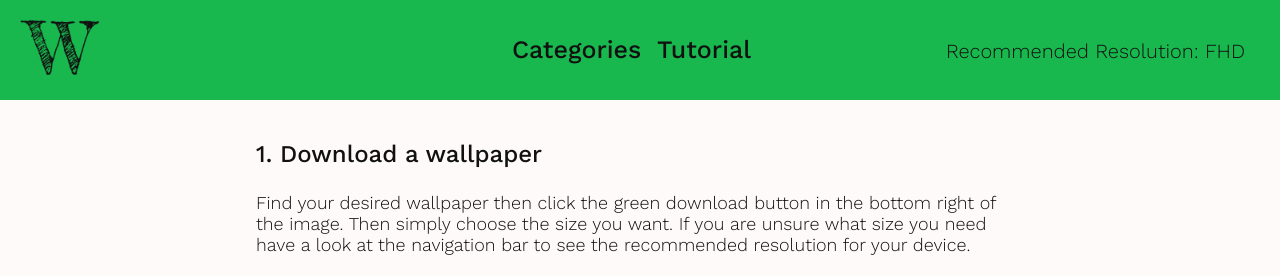
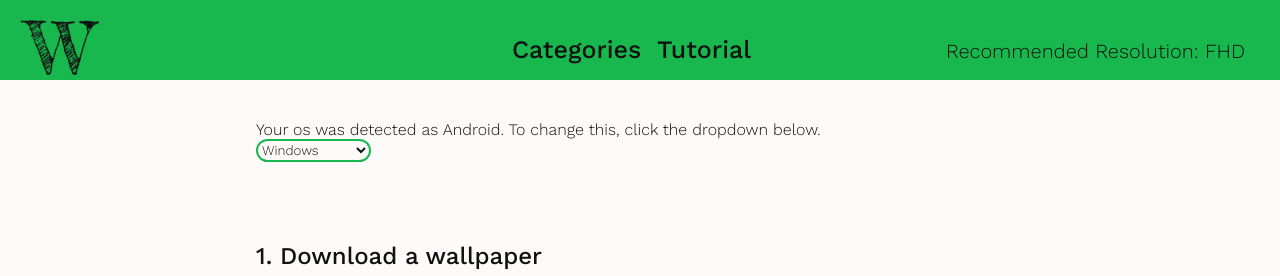
Before and after one commit to stella-pratt/Wallpapers, a PHP site: page /tutorial.html in a window 1280 px wide. Shown: the top 276 px of the page. Run offline with PHP 8.4, Linux system fonts and the light colour scheme.

Commit message:
latest changes

```diff
--- a/index.css
+++ b/index.css
@@ -14,7 +14,7 @@ body{
 }
 .header{
     background-color: #19b84e;
-    height: 100px;
+    height: 10vh;
     width: 100%;
 }
 .navspread{
@@ -44,7 +44,7 @@ body{
     text-align: center;
     text-decoration: none;
     width: 50%;
-    height: 100px;
+    height: 10vh;
     font-family: 'Work Sans', sans-serif;
     font-weight: 500;
     font-size: 25px;
@@ -76,7 +76,7 @@ body{
     min-width: 50%;
     z-index: 100;
     overflow: visible;
-    top: 100px;
+    top: 10vh;
     animation: growDown 0.5s ease-in-out forwards;
     transform-origin: top center;
     cursor: pointer;
@@ -307,7 +307,7 @@ body{
 
 .footer{
     background-color: #19b84e;
-    height: 200px;
+    height: 20vh;
     width: 100%;
     display: flex;
     justify-content: space-between;
@@ -482,18 +482,14 @@ b {
 
 /* tutorial */
 
-.tutorial{
-    width: 100vw;
-    height: 200px;
+.tut_main{
+    width: 100%;
     background-color: #fffafa;
 }
-
 .instruction{
     width: 100%;
-    padding: 5vh 20vw;
+    padding: 5vh 20%;
 }
-
-
 .instruction_header{
     font-weight: 500;
     font-size: 24px;
@@ -505,6 +501,18 @@ b {
     font-size: 18px;
     padding: 3vh 0;
 }
+.os_selector{
+    padding: 5vh 20%;
+}
+.os_dropdown{
+    width: 15%;
+    aspect-ratio: 5 / 1;
+    background-color: #fffafa;
+    border: #19b84e 2px solid;
+    border-radius: 1.2vw;
+
+}
+
 
 
 .back2top{
--- a/search.html
+++ b/search.html
@@ -50,6 +50,7 @@
             </div>
         </div>
     </div>
+
     <div class="search">
         <form class="search_bar" action="search.html" method="GET" autocomplete="off">
             <input class="search_bar_text" type="text" name="search" placeholder="Search">
@@ -70,6 +71,8 @@
     <div class="back2top" onclick="window.scrollTo({ top: 0, behavior: 'smooth' });">
         <img src="images/arrow_up.png">
     </div>
+
+
 
     <div class="footer">
         <a href="index.html"><img src="images/logo.png" alt="logo" class="footer_logo"></a>
--- a/tutorial.html
+++ b/tutorial.html
@@ -51,7 +51,17 @@
         </div>
     </div>
 
-
+    <div class="os_selector">
+        <p class="detected_os">ERROR</p>
+        <form>
+            <select class="os_dropdown">
+                <option>Windows</option>
+                <option>macOS</option>
+                <option>Android</option>
+                <option>iOS</option>
+            </select>
+        </form>
+    </div>
     <div class="tut_main">
         <div class="instruction">
             <h3 class="instruction_header">1. Download a wallpaper</h3>
@@ -60,7 +70,7 @@
         </div>
         <div class="instruction">
             <h3 class="instruction_header">2. Install your wallpaper</h3>
-            <p class="instruction_text">Now locate your downloaded wallpaper and right click on the file. If you are using a trackpad, click with two fingers. With the context menu open, locate and click the "Set as desktop background" option. Now your desktop has a fresh look!</p>
+            <p class="instruction_text">Now locate your downloaded wallpaper and right-click on the file. If you are using a trackpad, click with two fingers. With the context menu open, locate and click the "Set as desktop background" option. Now your desktop has a fresh look!</p>
             <img src="images/tutorial/stepwindows.PNG" class="instruction_image">
         </div>
     </div>
--- a/tutorial.js
+++ b/tutorial.js
@@ -10,22 +10,6 @@ if(height > width) {
 
 
 document.querySelector(".resolution_text").innerHTML = "Recommended Resolution: " + resolution
-
-
-
-let os = "Windows"
-
-if(navigator.platform.charAt(0) === "M"){
-    os = "MacOS"
-} else if(navigator.platform.charAt(0) === "i"){
-    os = "iOS"
-} else if(navigator.platform.charAt(0) === "L"){
-    os = "Android"
-}
-
-
-
-
 
 
 
@@ -48,3 +32,21 @@ window.addEventListener("scroll", function (){
         open_scroll()
     }
 })
+
+
+
+
+
+let os = "Windows"
+
+if(navigator.platform.charAt(0) === "M"){
+    os = "MacOS"
+} else if(navigator.platform.charAt(0) === "i"){
+    os = "iOS"
+} else if(navigator.platform.charAt(0) === "L"){
+    os = "Android"
+}
+
+
+
+document.querySelector(".detected_os").innerHTML = "Your os was detected as " + os + ". To change this, click the dropdown below."
```
